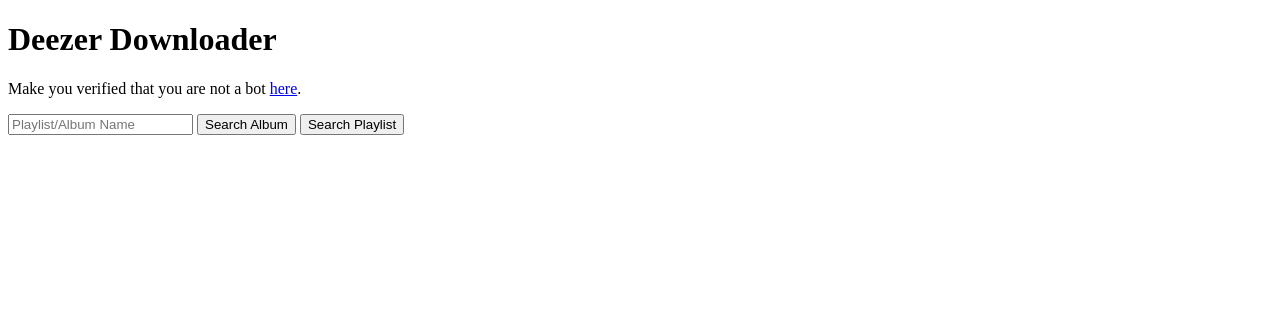
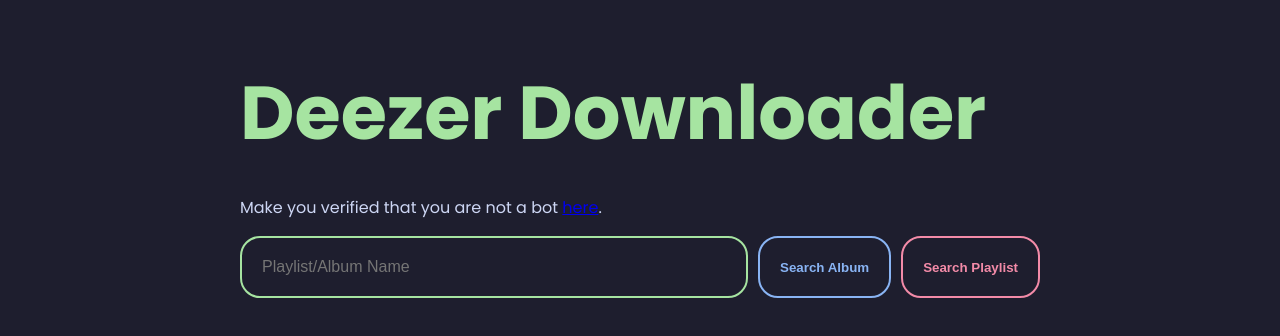
Before and after one commit to miguelrcborges/deezer-downloader, a plain HTML site: page index.html in a window 1280 px wide. Drawn offline with Linux system fonts and the light colour scheme; the site is published under a folder, as on GitHub Pages, so addresses that start at the root find nothing.

Commit message:
cant set absolute paths

```diff
--- a/index.html
+++ b/index.html
@@ -3,7 +3,7 @@
 <head>
   <meta charset="utf-8">
   <meta name="viewport" content="width=device-width, initial-scale=1">
-  <link rel="stylesheet" href="/css/global.css">
+  <link rel="stylesheet" href="css/global.css">
   <title>Deezer Downloader</title>
 </head>
 <body>
```
